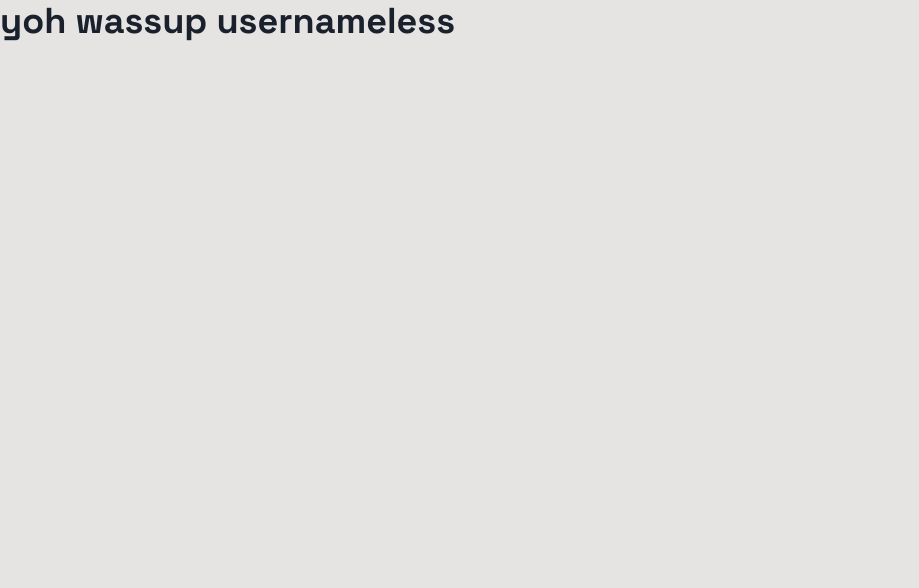
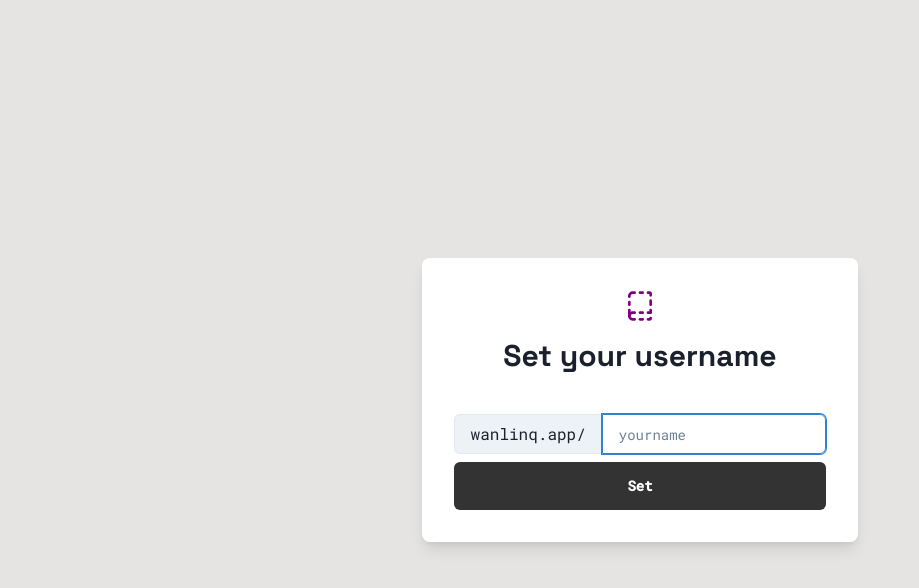
Before and after one commit to faithgaiciumia/link-sharing-app, a React (Vite) app: page /setup-username in a window 1280 px wide. Shown: the top 588 px of the page, without its empty margins (0-919 px from the left). Built offline with nearby package versions, Linux system fonts and the light colour scheme.

Commit message:
username form setup

```diff
--- a/src/pages/SetupUsername.jsx
+++ b/src/pages/SetupUsername.jsx
@@ -1,9 +1,130 @@
-import { Box, Heading } from "@chakra-ui/react";
+import {
+  Box,
+  Flex,
+  Heading,
+  Input,
+  useColorModeValue,
+  InputGroup,
+  InputLeftAddon,
+  Button,
+} from "@chakra-ui/react";
+import { LuBookDashed } from "react-icons/lu";
+import { useForm } from "react-hook-form";
+import { useState } from "react";
+import { useNavigate } from "react-router-dom";
 
-export default function SetupUsername(){
-    return(
-        <Box>
-            <Heading>yoh wassup usernameless</Heading>
+export default function SetupUsername() {
+  //darkmode and light setup
+  const bgColor = useColorModeValue("white", "gray.800");
+  const inputBorderColor = useColorModeValue("gray.300", "gray.600");
+
+  //form handling and api request
+  const {
+    register,
+    handleSubmit,
+    formState: { errors, isValid },
+  } = useForm({ mode: "onChange" });
+
+  const [loading, setLoading] = useState(false);
+  const navigate = useNavigate();
+
+  const onSubmit = async ({ username }) => {
+    setLoading(true);
+    try {
+      const res = await fetch("http://localhost:4000/graphql", {
+        method: "POST",
+        credentials: "include",
+        headers: { "Content-Type": "application/json" },
+        body: JSON.stringify({
+          query: `
+            mutation SetUsername($username: String!) {
+              updateUserUsername(username: $username) {
+                username
+              }
+            }
+          `,
+          variables: { username },
+        }),
+      });
+
+      const data = await res.json();
+      if (data?.data?.updateUserUsername?.username) {
+        navigate("/home");
+      } else {
+        alert("Failed to set username. Try another one.");
+      }
+    } catch (err) {
+      console.error(err);
+      alert("Something went wrong.");
+    } finally {
+      setLoading(false);
+    }
+  };
+
+  return (
+    <Flex minH="100vh" align="center" justify="center" p={4}>
+      <Box
+        bg={bgColor}
+        w={{ base: "100%", sm: "90%", md: "70%", lg: "35%" }}
+        p={8}
+        borderRadius="lg"
+        boxShadow="lg"
+      >
+        <Flex justify="center" align="center" mb={4}>
+          <LuBookDashed size={32} color="purple" />
+        </Flex>
+
+        <Heading textAlign="center" size="lg" mb={2}>
+          Set your username
+        </Heading>
+
+        <Box mt={10}>
+          <form onSubmit={handleSubmit(onSubmit)}>
+            <InputGroup mb={2}>
+              <InputLeftAddon>wanlinq.app/</InputLeftAddon>
+              <Input
+                type="text"
+                placeholder="yourname"
+                autoFocus
+                {...register("username", {
+                  required: "Username is required",
+                  minLength: {
+                    value: 3,
+                    message: "Must be at least 3 characters",
+                  },
+                  pattern: {
+                    value: /^[a-zA-Z0-9_-]+$/,
+                    message: "Only letters, numbers, _ and - allowed",
+                  },
+                })}
+                borderColor={inputBorderColor}
+                fontSize="sm"
+              />
+            </InputGroup>
+
+            {errors.username && (
+              <Box color="red.500" fontSize="xs" mb={3}>
+                {errors.username.message}
+              </Box>
+            )}
+
+            <Button
+              type="submit"
+              size="lg"
+              w="100%"
+              fontSize="sm"
+              colorScheme={isValid ? "purple" : undefined}
+              bg={isValid ? undefined : "blackAlpha.800"}
+              color={isValid ? undefined : "white"}
+              isLoading={loading}
+              loadingText="Updating..."
+              _hover={isValid ? {} : { bg: "blackAlpha.700" }}
+            >
+              Set
+            </Button>
+          </form>
         </Box>
-    )
+      </Box>
+    </Flex>
+  );
 }
```
